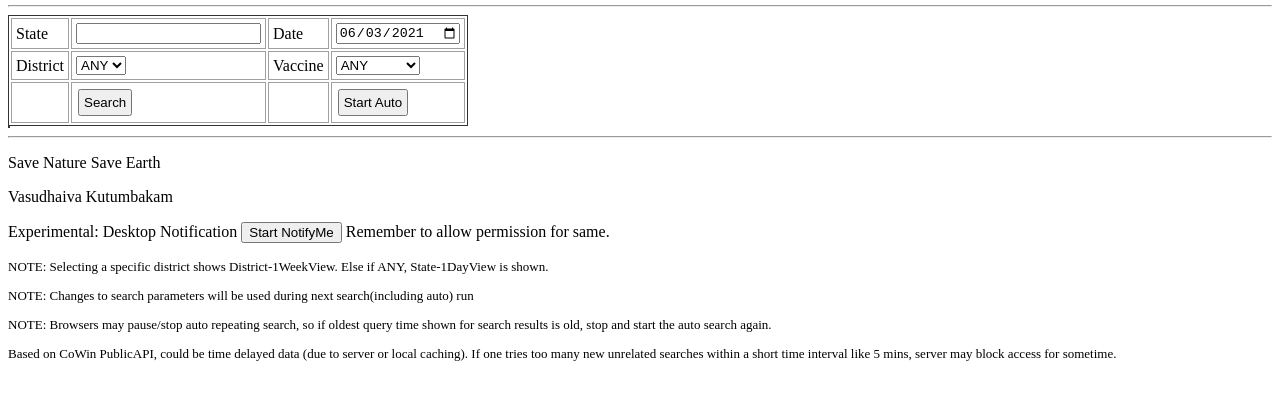
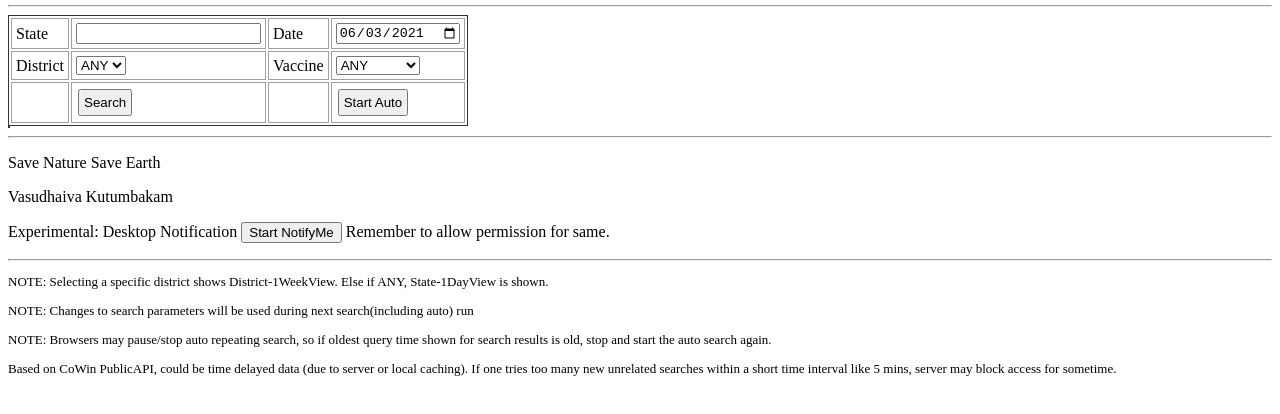
Before and after one commit to hanishkvc/prgs-covid-cowin_vaccine_check, a plain HTML site: page browser/index.html in a window 1280 px wide. Shown: the part 96-510 px from the top of the page. Drawn offline with Linux system fonts and the light colour scheme.

Commit message:
BrowserV: HR to differentiate Notes

```diff
--- a/browser/index.html
+++ b/browser/index.html
@@ -60,7 +60,8 @@
 			<option>West Bengal</option>
 		</datalist>
 		<div id="sparams">
-			<table> <thead> </thead>
+			<table>
+			<thead> </thead>
 			<tbody>
 			<tr>
 				<td> State </td> <td> <input type="text" name="vstate" id="vstate" list="states-list"/> </td>
@@ -99,6 +100,7 @@
 			<p id="statusalert"> Vasudhaiva Kutumbakam </p>
 			<p> Experimental: Desktop Notification <button id="vnotify" name="vnotify">Start NotifyMe </button> Remember to allow permission for same.
 		</div>
+		<hr>
 		<div id="notes">
 			<p> NOTE: Selecting a specific district shows District-1WeekView. Else if ANY, State-1DayView is shown.
 			<p> NOTE: Changes to search parameters will be used during next search(including auto) run </p>
```
